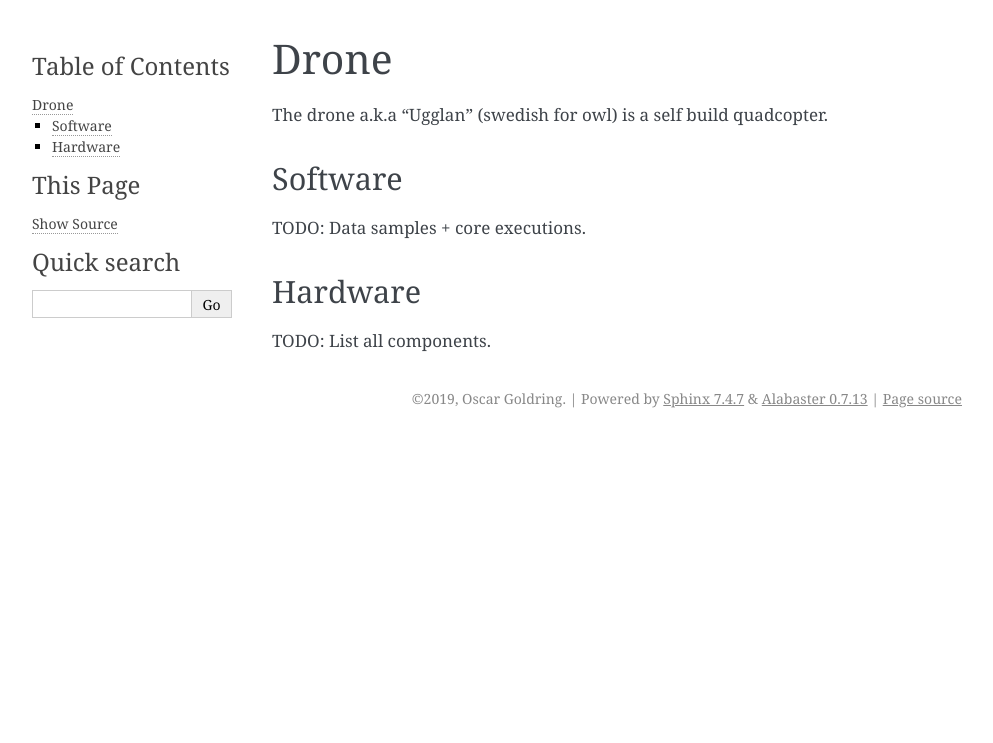
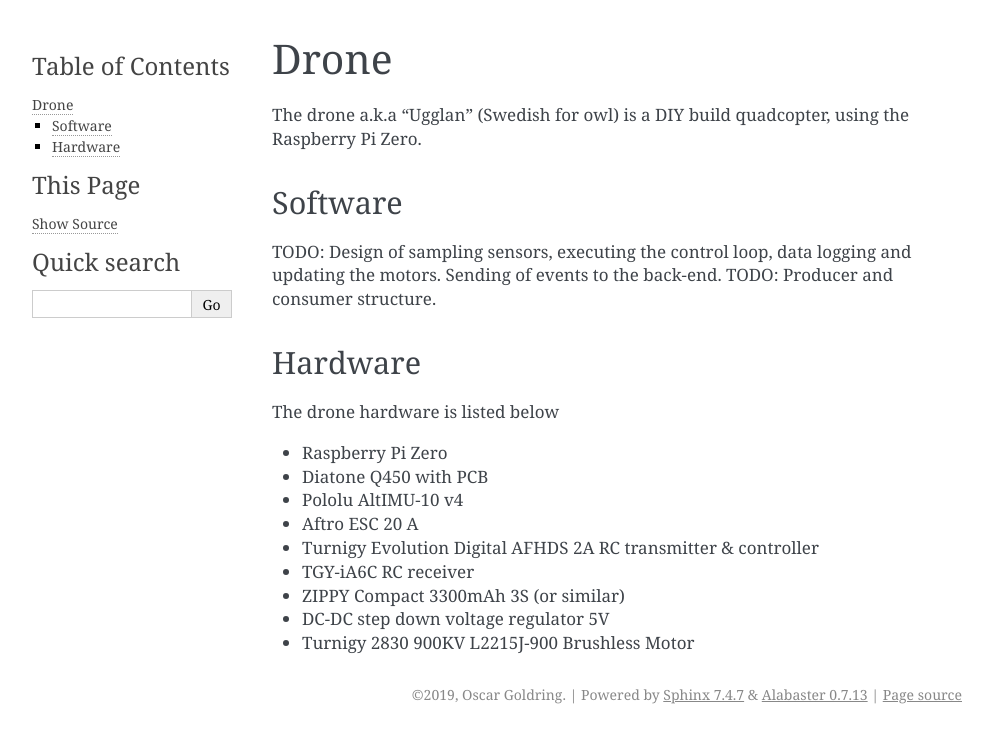
Before and after one commit to real-tintin/ugglan, a Sphinx documentation site: the page built from doc/source/drone.rst, in a window 1280 px wide. Shown: the top 743 px of the page, without its empty margins (148-1141 px from the left). Built offline with Sphinx 7.4.7, drawn with Linux system fonts in a browser that asks for light colours.

Commit message:
Update drone doc.

```diff
--- a/doc/source/drone.rst
+++ b/doc/source/drone.rst
@@ -1,12 +1,24 @@
 Drone
-************************
-The drone a.k.a "Ugglan" (swedish for owl) is a self build
-quadcopter.
+*****************
+The drone a.k.a "Ugglan" (Swedish for owl) is a DIY build
+quadcopter, using the Raspberry Pi Zero.
 
 Software
--------------------
-TODO: Data samples + core executions.
+=================
+TODO: Design of sampling sensors, executing the control loop, data logging and
+updating the motors. Sending of events to the back-end.
+TODO: Producer and consumer structure.
 
 Hardware
--------------------
-TODO: List all components.
+=================
+The drone hardware is listed below
+
+* Raspberry Pi Zero
+* Diatone Q450 with PCB
+* Pololu AltIMU-10 v4
+* Aftro ESC 20 A
+* Turnigy Evolution Digital AFHDS 2A RC transmitter & controller
+* TGY-iA6C RC receiver
+* ZIPPY Compact 3300mAh 3S (or similar)
+* DC-DC step down voltage regulator 5V
+* Turnigy 2830 900KV L2215J-900 Brushless Motor
--- a/doc/source/index.rst
+++ b/doc/source/index.rst
@@ -5,6 +5,8 @@
 
 Welcome to Ugglan's documentation!
 ==================================
+Hobby project, which serves as a learning platform for the author himself. The
+project is quite broad and contains everything from assembler to docker.
 
 .. toctree::
    :maxdepth: 2
```
Also changed, not shown: other parts of doc/source/index.rst (+0 -1 lines), README.md (+2 -1 lines).
